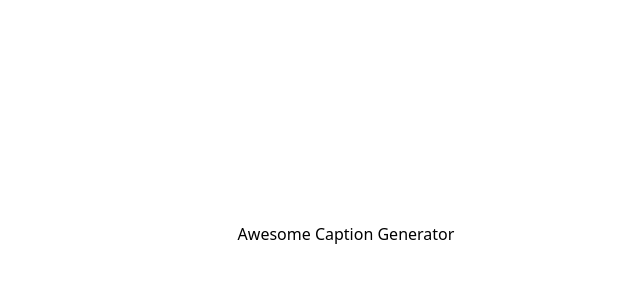
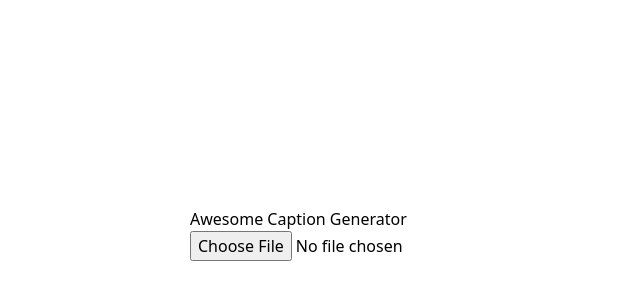
Before and after one commit to yuichkun/awesome-caption-generator, a Next.js app: page / in a window 1280 px wide. Shown: the part 166-466 px from the top of the page, without its empty margins (294-934 px from the left). Built offline with nearby package versions, Linux system fonts and the light colour scheme.

Commit message:
import video

```diff
--- a/components/CaptionEditor.tsx
+++ b/components/CaptionEditor.tsx
@@ -1,14 +1,17 @@
-import { FC } from "react";
+import { FC, useState } from "react";
 
-// TODO: import video
 // TODO: show video
 // TODO: paint video inside canvas
 // TODO: place some content over the video
 // TODO: export the video
 // TODO: add seek bar
 
-export const CaptionEditor: FC = () => (
-  <div>
-    <h1 className="font-mono text-xl code">Awesome Caption Generator</h1>
-  </div>
-);
+export const CaptionEditor: FC = () => {
+  const [videoFile, setVideoFile] = useState<File | null>(null);
+  return (
+    <div>
+      <h1 className="font-mono text-xl code">Awesome Caption Generator</h1>
+      <input type="file" onChange={(e) => setVideoFile(e.target.files[0])} />
+    </div>
+  );
+};
```
